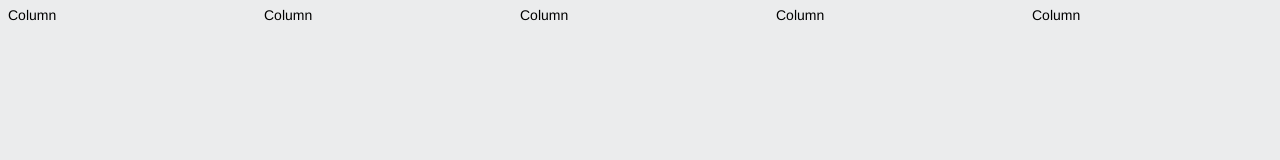
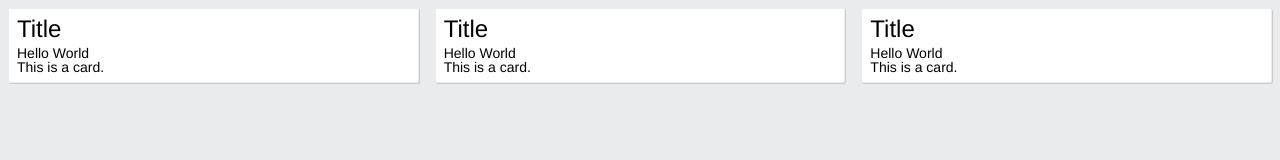
Before and after one commit to Bigalan09/Yoyo.css, a website: page documentation/index.html in a window 1280 px wide. Drawn offline with Linux system fonts and the light colour scheme.

Commit message:
playing around with card styles, not final.

```diff
--- a/documentation/index.html
+++ b/documentation/index.html
@@ -17,11 +17,9 @@
 
 <body>
   <div class="columns">
-    <div class="column">Column</div>
-    <div class="column">Column</div>
-    <div class="column">Column</div>
-    <div class="column">Column</div>
-    <div class="column">Column</div>
+    <div class="column"><div class="card"><h1>Title</h1>Hello World<br /><p>This is a card.</p></div></div>
+    <div class="column"><div class="card"><h1>Title</h1>Hello World<br /><p>This is a card.</p></div></div>
+    <div class="column"><div class="card"><h1>Title</h1>Hello World<br /><p>This is a card.</p></div></div>
   </div>
 </body>
 </html>
--- a/sass/components/card.sass
+++ b/sass/components/card.sass
@@ -2,3 +2,12 @@
 
 .card
   background-color: $white
+  border: 1px solid $grey-lighter
+  padding: 8px
+  border-radius: 2px
+  -webkit-box-shadow: 1px 1px 1px 0px rgba(0,0,0,0.15)
+  -moz-box-shadow: 1px 1px 1px 0px rgba(0,0,0,0.15)
+  box-shadow: 1px 1px 1px 0px rgba(0,0,0,0.15)
+.card h1
+  margin-bottom: 5px
+  font-size: $size-4
```
Also changed, not shown: css/yoyo.css, css/yoyo.min.css, documentation/css/yoyo.css.
